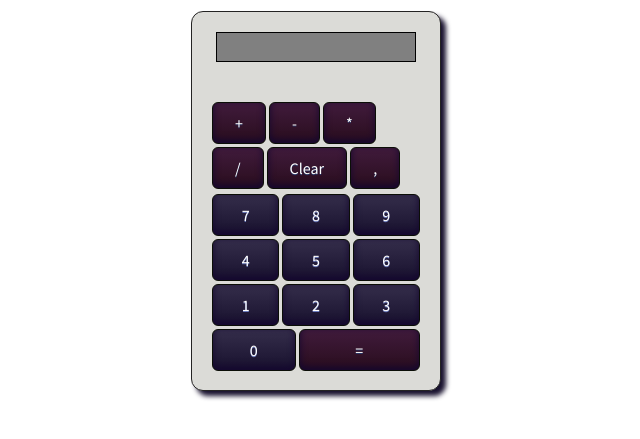
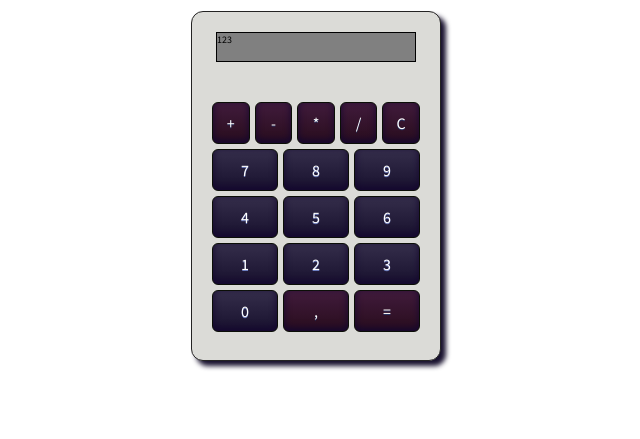
Before and after one commit to Kiwi-sia/calculator, a plain HTML site: page index.html in a window 1280 px wide. Shown: the part 41-480 px from the top of the page, without its empty margins (324-964 px from the left). Drawn offline with Linux system fonts and the light colour scheme.

Commit message:
Feat complete calculator design

```diff
--- a/index.html
+++ b/index.html
@@ -15,28 +15,41 @@
 		<div class="container">
 			<h1>Calculator</h1>
 			<main id="calculator">
-				<div class="display"><div class="input"></div></div>
+				<div class="display">
+					<div class="input">123</div>
+				</div>
 				<div class="number-block">
-					<div class="operands">
+					<div class="operand-section">
 						<span class="button operand add">+</span>
 						<span class="button operand substract">-</span>
 						<span class="button operand multiply">*</span>
 						<span class="button operand divide">/</span>
-						<span class="button operand clear">Clear</span>
-						<span class="button operand comma">,</span>
+						<span class="button operand clear">C</span>
 					</div>
-					<div class="digits">
+					<div class="digit-section">
+						<div class="row">
 							<span class="button digit">7</span>
 							<span class="button digit">8</span>
 							<span class="button digit">9</span>
+						</div>
+
+						<div class="row">
 							<span class="button digit">4</span>
 							<span class="button digit">5</span>
 							<span class="button digit">6</span>
+						</div>
+
+						<div class="row">
 							<span class="button digit">1</span>
 							<span class="button digit">2</span>
 							<span class="button digit">3</span>
+						</div>
+
+						<div class="row bottom">
 							<span class="button digit">0</span>
+							<span class="button operand comma">,</span>
 							<span class="button operand result">=</span>
+						</div>
 					</div>
 				</div>
 			</main>
--- a/script.js
+++ b/script.js
@@ -0,0 +1,52 @@
+let btnsDigits = document.querySelectorAll(".digit");
+btnsDigits.forEach((digit) => {
+	digit.addEventListener("click", () => {
+		console.log(digit.textContent);
+	});
+});
+// window.addEventListener("keydown", function (e) {
+// 	const key = document.querySelector(`.key[data-key="${e.keyCode}"]`);
+
+// 	console.log(this);
+// });
+
+// window.addEventListener("keydown", function (event) {
+// 	const key = event.keyCode;
+// 	switch (key) {
+// 		case 48:
+// 		case 96:
+// 			console.log("pressed 0");
+// 			break;
+// 		case 49:
+// 		case 97:
+// 			console.log("pressed 1");
+// 		case 1:
+// 			console.log("well");
+// 	}
+// });
+
+window.addEventListener("keydown", function (event) {
+	let regNum = console.log(event.key);
+});
+
+// 0	48
+// 1	49
+// 2	50
+// 3	51
+// 4	52
+// 5	53
+// 6	54
+// 7	55
+// 8	56
+// 9	57
+
+// numpad 0	96
+// numpad 1	97
+// numpad 2	98
+// numpad 3	99
+// numpad 4	100
+// numpad 5	101
+// numpad 6	102
+// numpad 7	103
+// numpad 8	104
+// numpad 9	105
--- a/style.css
+++ b/style.css
@@ -22,7 +22,7 @@ body {
 #calculator {
 	display: flex;
 	background-color: rgb(219, 219, 215);
-	height: 380px;
+	height: 350px;
 	width: 250px;
 	display: flex;
 	flex-direction: column;
@@ -71,24 +71,46 @@ body {
 }
 
 .digit {
-	flex: 1;
 	background: rgb(24, 17, 46);
 	background: linear-gradient(to bottom, rgb(51, 44, 73) 5%, rgb(24, 17, 46) 100%);
 	text-shadow: 0px 1px 0px #6e7ec0;
+	/* flex-basis: 33%; */
+	/* flex: 1; */
 }
 
 .digit:hover {
 	background: linear-gradient(to bottom, rgb(24, 17, 46) 5%, rgb(51, 44, 73) 100%);
 }
-.digits,
-.operands {
+/*
+.operand {
+	flex: 5;
+} */
+.digit-section,
+.operand-section {
 	display: flex;
-	flex-direction: row;
 	flex-wrap: wrap;
-	gap: 0.3rem;
-	flex-grow: 1;
+	gap: 0.5rem;
 }
 
-.result {
-	flex: 2;
+.row {
+	width: 100%;
+	display: flex;
+	gap: 0.5rem;
 }
+
+.row .digit,
+.row .operand {
+	flex-basis: 66px;
+}
+.row.bottom .digit {
+	flex-grow: 0;
+}
+
+.operand-section {
+	flex-wrap: nowrap;
+	width: 100%;
+}
+.operand-section .button {
+	padding: 10px 12px;
+	flex: 1;
+}
```
Lines whose indentation alone changed are shown as unchanged.
